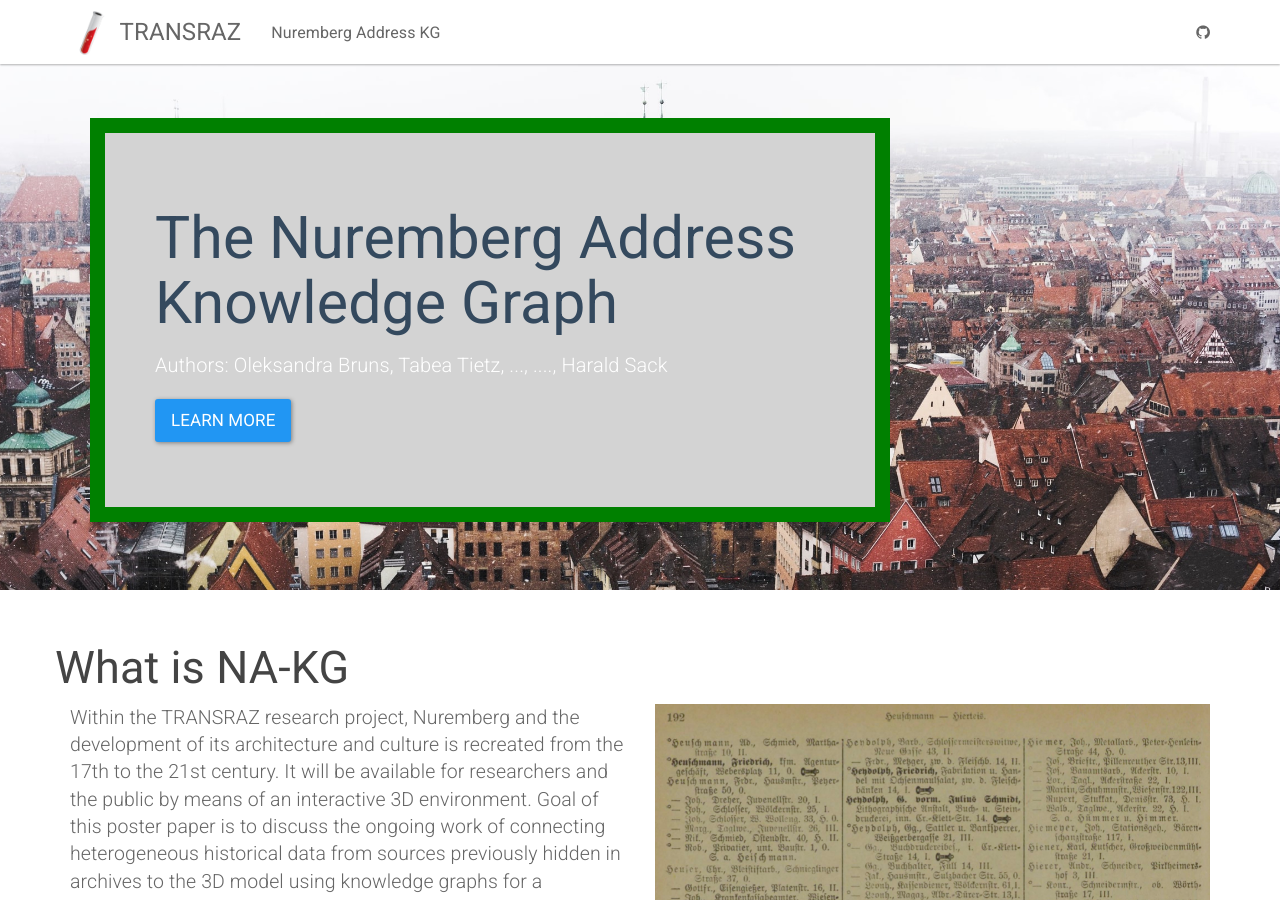
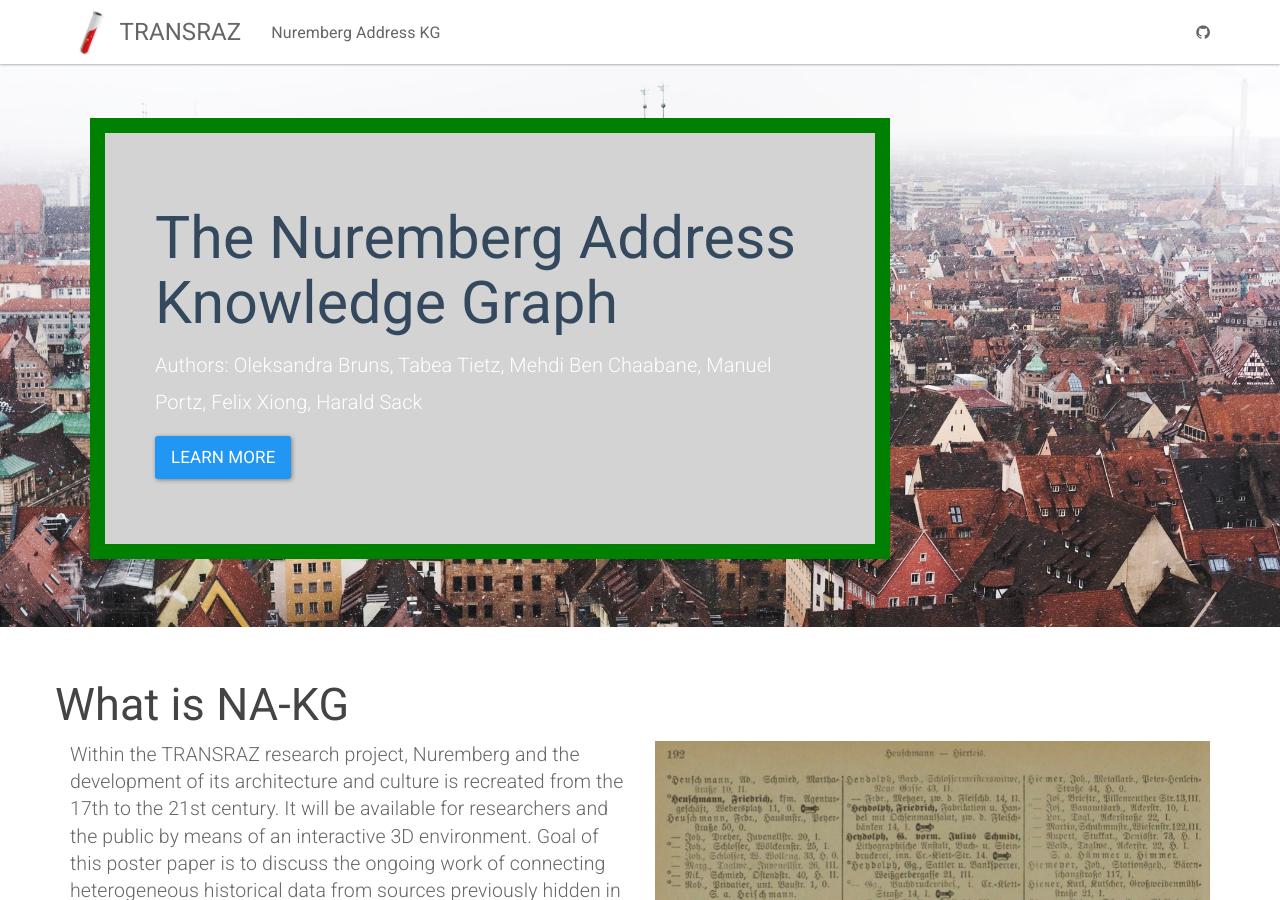
Before and after one commit to ISE-FIZKarlsruhe/Transraz, a Jekyll site: the page built from NA-KG.html, in a window 1280 px wide and 900 px high. Built offline with Jekyll 4.4.1, drawn with Linux system fonts in a browser that asks for light colours.

Commit message:
Update NA-KG.html

```diff
--- a/NA-KG.html
+++ b/NA-KG.html
@@ -6,7 +6,7 @@ layout: default
     <div class="container">
         <div class="highlight">
         <h1>The Nuremberg Address Knowledge Graph</h1>
-        <p>Authors: Oleksandra Bruns, Tabea Tietz, ..., ...., Harald Sack</p>
+        <p>Authors: Oleksandra Bruns, Tabea Tietz, Mehdi Ben Chaabane, Manuel Portz, Felix Xiong, Harald Sack</p>
         <p><a class="btn btn-primary btn-lg" href="{{ "/docs/home/" | relative_url }}" role="button">Learn more</a></p>
         </div>
     </div>
```
